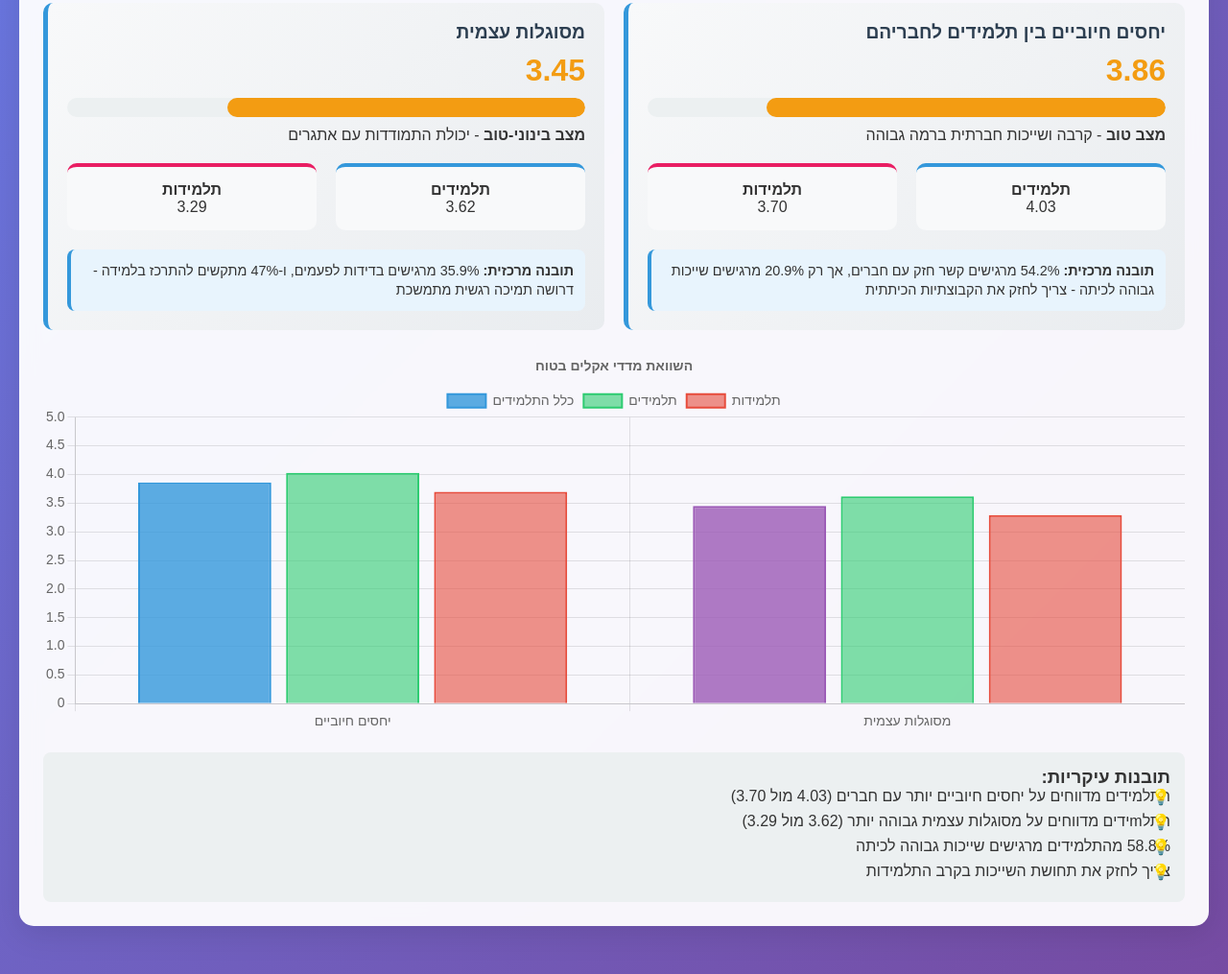
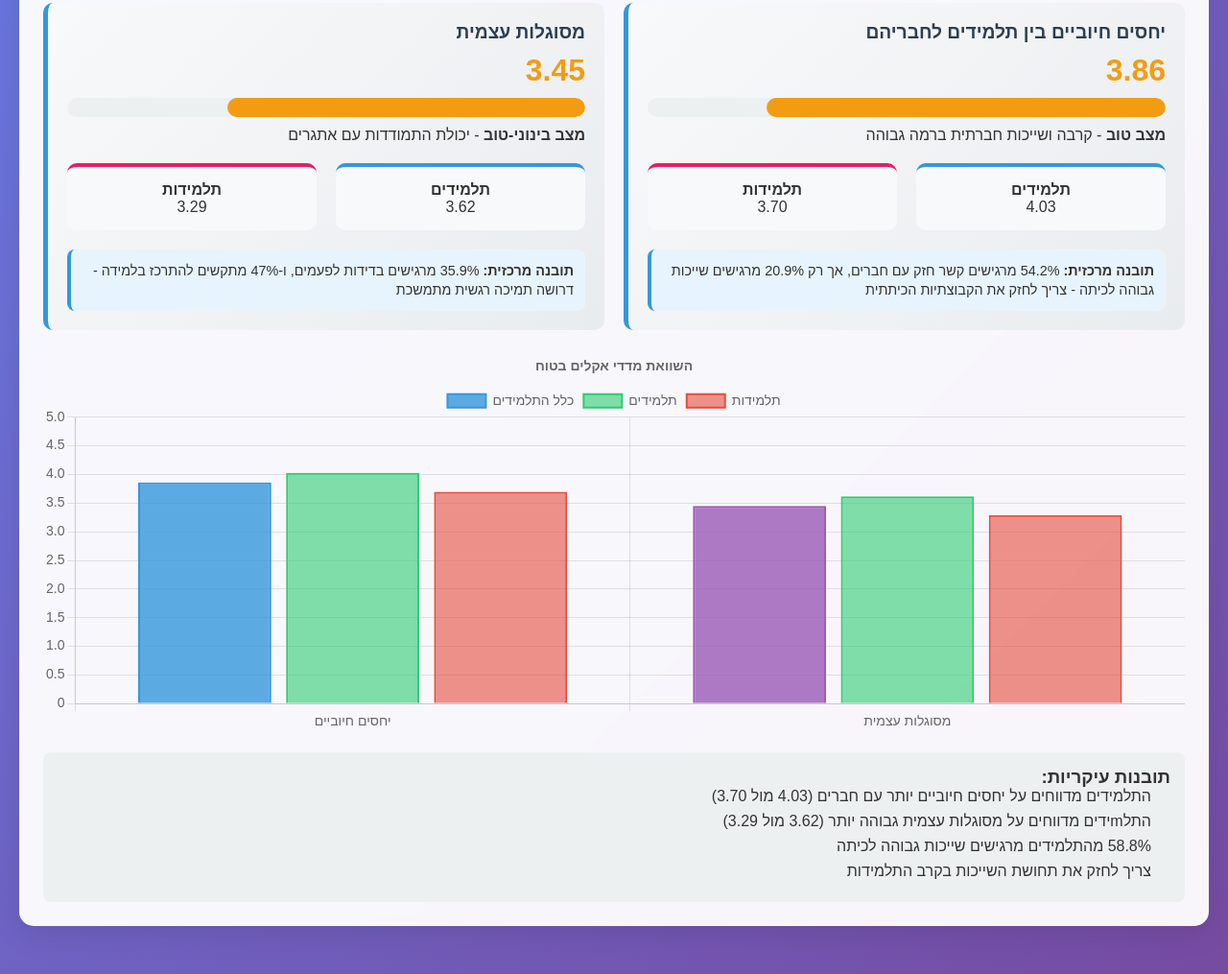
Before and after one commit to arielkle/acham_dashboard, a plain HTML site: page index.html in a window 1280 px wide. Shown: the part 497-1512 px from the top of the page at 96% size. Drawn offline with nearby package versions, Linux system fonts and the light colour scheme.

Commit message:
עדכון מספר 3
עדכון קובץ ה - style

```diff
--- a/style.css
+++ b/style.css
@@ -131,14 +131,8 @@ body {
 
 .insight-item {
     margin-bottom: 8px;
-    padding-left: 20px;
+    padding-right: 20px; /* Adjusted padding for RTL */
     position: relative;
-}
-
-.insight-item::before {
-    content: "💡";
-    position: absolute;
-    right: 0;
 }
 
 .insight-box {
```
